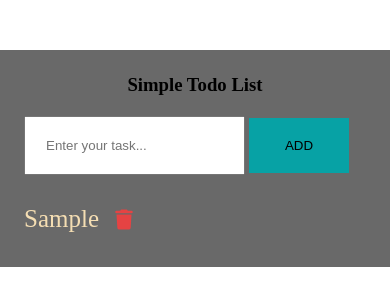
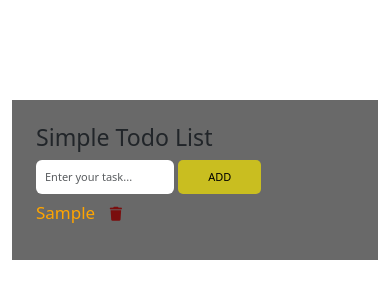
Before and after one commit to Nabab-Sharif/JS-Project-5-Simple-Todo-List, a plain HTML site: page index.html in a window 390 px wide. Both pictures are taken after typing "Sample" into the empty fields and a click on the button "ADD". Drawn offline with nearby package versions, Linux system fonts and the light colour scheme.

Commit message:
done responsive

```diff
--- a/css/responsive.css
+++ b/css/responsive.css
@@ -1,12 +1,76 @@
-@media only screen and (max-width: 600px) {
+@media (min-width: 320px) and (max-width: 575.98px) {
+  .todoBox {
+    width: auto;
+    padding: 24px;
+
+  }
 
   .todoBox input {
-    width: auto;
+    padding: 9px;
+    width: 138px;
+    font-size: 11px;
   }
+
+  .todoBox .add {
+    padding: 9px 30px;
+    font-size: 11px;
+  }
+
+  .todoBox .text .ul li {
+    font-size: 17px;
+    color: orange;
+
+  }
+
+  .todoBox .text .ul li i {
+    color: rgb(122, 14, 14);
+    font-size: 14px;
+
+  }
+
+  .todoBox .text .ul {
+    margin-top: 6px;
+  }
+
+}
+
+
+
+
+
+@media (min-width: 576px) and (max-width: 767.98px) {
 
   .todoBox {
     width: auto;
     padding: 24px;
+
+  }
+
+  .todoBox input {
+    padding: 9px;
+    width: 138px;
+    font-size: 11px;
+  }
+
+  .todoBox .add {
+    padding: 9px 30px;
+    font-size: 11px;
+  }
+
+  .todoBox .text .ul li {
+    font-size: 17px;
+    color: orange;
+
+  }
+
+  .todoBox .text .ul li i {
+    color: rgb(122, 14, 14);
+    font-size: 14px;
+
+  }
+
+  .todoBox .text .ul {
+    margin-top: 6px;
   }
 
 }
--- a/css/style.css
+++ b/css/style.css
@@ -8,43 +8,44 @@
 
 ul {
   list-style-type: none;
+  padding: 0;
+  margin: 0;
 }
 
 
-.todoBox {
-  width: 500px;
-  background-color: dimgray;
-  margin: 50px auto;
-  padding: 50px;
+.container {
+  max-width: 600px;
+  margin-top: 100px;
 
 }
 
-.todoBox h3 {
-  text-align: center;
+.todoBox {
+  width: 500px;
+  padding: 50px;
+  background-color: dimgray;
+}
+
+.todoBox input {
+  padding: 20px;
+  box-shadow: none !important;
+  border: none !important;
+  display: inline-block;
+  width: 282px;
 }
 
 
-.todoBox input {
-  margin-top: 20px;
-  padding: 20px;
-  width: 250px;
+.todoBox .add {
+  background-color: rgba(234, 219, 8, 0.744);
+  border: 0;
+  text-transform: uppercase;
+  padding: 20px 40px;
   display: inline-block;
-
-}
-
-.todoBox .add {
-  padding: 20px;
-  width: 100px;
-  background-color: rgb(7, 162, 165);
-  border: 0;
-  display: inline-block;
-  text-transform: uppercase;
   text-align: center;
+  border-radius: 5px;
 }
 
 
 .todoBox .text .ul {
-
   margin-top: 30px;
 }
 
--- a/index.html
+++ b/index.html
@@ -8,6 +8,10 @@
   <link rel="stylesheet" href="https://cdnjs.cloudflare.com/ajax/libs/font-awesome/6.4.2/css/all.min.css"
     integrity="sha512-z3gLpd7yknf1YoNbCzqRKc4qyor8gaKU1qmn+CShxbuBusANI9QpRohGBreCFkKxLhei6S9CQXFEbbKuqLg0DA=="
     crossorigin="anonymous" referrerpolicy="no-referrer" />
+
+  <link href="https://cdn.jsdelivr.net/npm/bootstrap@5.3.2/dist/css/bootstrap.min.css" rel="stylesheet"
+    integrity="sha384-T3c6CoIi6uLrA9TneNEoa7RxnatzjcDSCmG1MXxSR1GAsXEV/Dwwykc2MPK8M2HN" crossorigin="anonymous">
+
   <link rel="stylesheet" href="./css/style.css">
   <link rel="stylesheet" href="./css/responsive.css">
 </head>
@@ -15,20 +19,25 @@
 <body>
 
 
+  <div class="container">
 
-  <div class="todoBox">
-    <h3>Simple Todo List</h3>
-    <input class="input" type="text" placeholder="Enter your task...">
-    <button class="add">Add</button>
-    <div class="text">
-      <ul class="ul"></ul>
+    <div class="todoBox  align-items-center">
+      <h3>Simple Todo List</h3>
+      <input type="text" class="input form-control" placeholder="Enter your task...">
+      <button type="submit" class="add">Add</button>
+      <div class="col-12 text">
+        <ul class="ul"></ul>
+      </div>
+
     </div>
-  </div>
 
 
 
+    <script src="https://cdn.jsdelivr.net/npm/bootstrap@5.3.2/dist/js/bootstrap.bundle.min.js"
+      integrity="sha384-C6RzsynM9kWDrMNeT87bh95OGNyZPhcTNXj1NW7RuBCsyN/o0jlpcV8Qyq46cDfL"
+      crossorigin="anonymous"></script>
+    <script src="./js/index.js"></script>
 
-  <script src="./js/index.js"></script>
 </body>
 
 </html>
```
